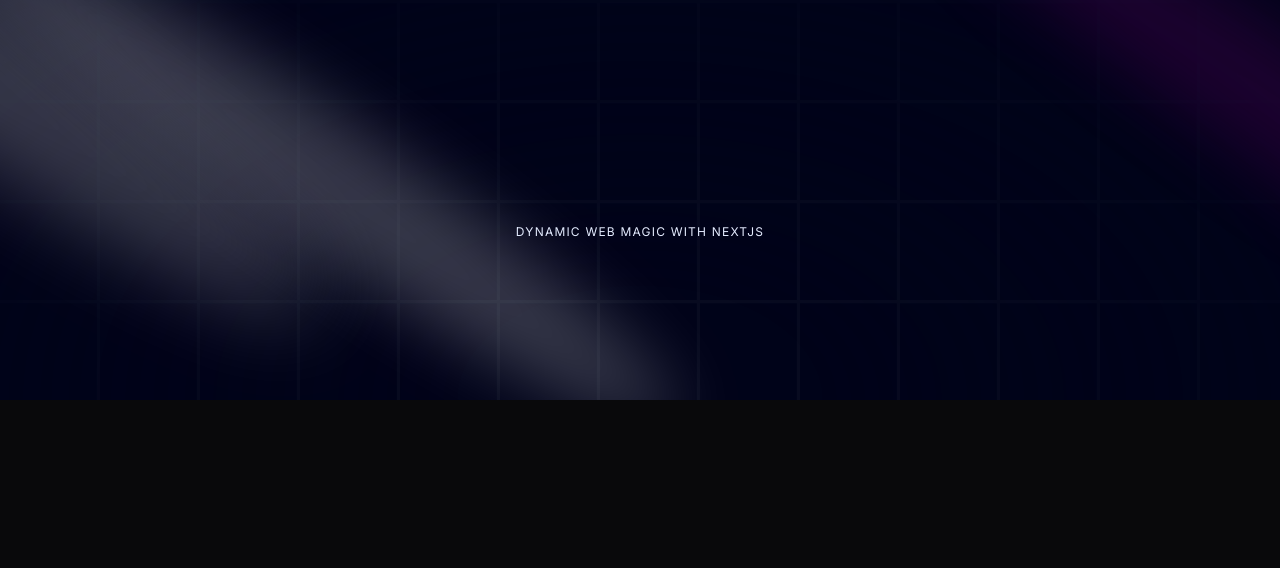
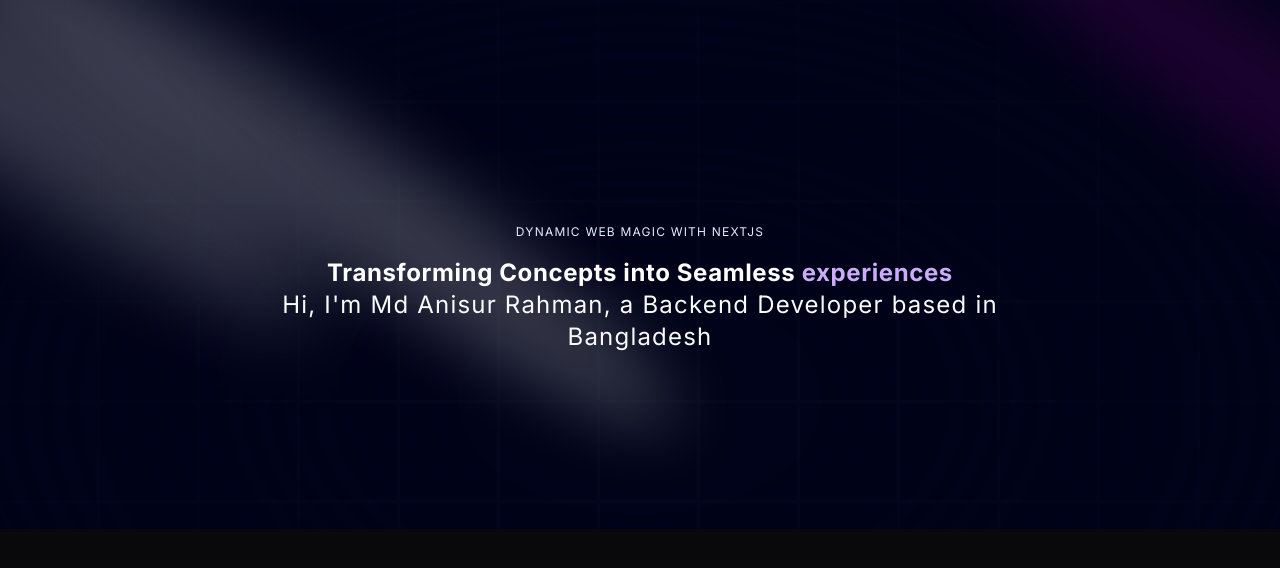
Before and after one commit to AnisurRahman06046/mPortfolio, a Next.js app: page / in a window 1280 px wide. Shown: the top 568 px of the page. Built offline with nearby package versions, Linux system fonts and the light colour scheme.

Commit message:
heading text animation is done

```diff
--- a/components/Hero.tsx
+++ b/components/Hero.tsx
@@ -1,4 +1,5 @@
 import { Spotlight } from "./ui/Spotlight";
+import { TextGenerateEffect } from "./ui/TextGenerate";
 
 function Hero() {
   return (
@@ -14,13 +15,23 @@
         />
         <Spotlight className="top-28 left-80 h-[80vh] w-[50vh]" fill="white" />
       </div>
-      <div className="h-screen absolute top-0 left-0 w-full dark:bg-black-100 bg-white  dark:bg-grid-white/[0.03] bg-grid-black/[0.2]  flex items-center justify-center">
+      <div className="h-screen absolute top-0 left-0 w-full dark:bg-black-100 bg-white  dark:bg-grid-white/[0.01] bg-grid-black/[0.2]  flex items-center justify-center">
         {/* Radial gradient for the container to give a faded look */}
         <div className="absolute pointer-events-none inset-0 flex items-center justify-center dark:bg-black-100 bg-white [mask-image:radial-gradient(ellipse_at_center,transparent_20%,black)]"></div>
       </div>
       <div className="flex justify-center relative my-20 z-10">
         <div className="max-w-[89vw] md:max-w-2xl lg:max-w-[60vw] flex flex-col items-center justify-center">
-          <h2 className="uppercase tracking-widest text-xs text-blue-100 max-w-80">dynamic web magic with nextjs</h2>
+          <h2 className="uppercase tracking-widest text-xs text-blue-100 max-w-80">
+            dynamic web magic with nextjs
+          </h2>
+          <TextGenerateEffect
+            className="text-center text-[40px] md:text-5xl lg:text-6xl"
+            words="Transforming Concepts into Seamless experiences"
+          />
+          <p className="text-center md:tracking-wider mb-4 text-sm md:text-lg lg:text-2xl">
+            Hi, I&apos;m Md Anisur Rahman, a Backend Developer based in
+            Bangladesh
+          </p>
         </div>
       </div>
     </div>
--- /dev/null
+++ b/components/ui/TextGenerate.tsx
@@ -0,0 +1,57 @@
+"use client";
+import { useEffect } from "react";
+import { motion, stagger, useAnimate } from "framer-motion";
+
+import { cn } from "./../../lib/utils";
+
+export const TextGenerateEffect = ({
+  words,
+  className,
+}: {
+  words: string;
+  className?: string;
+}) => {
+  const [scope, animate] = useAnimate();
+  let wordsArray = words.split(" ");
+  useEffect(() => {
+    animate(
+      "span",
+      {
+        opacity: 1,
+      },
+      {
+        duration: 2,
+        delay: stagger(0.2),
+      }
+    );
+  }, [scope.current]);
+
+  const renderWords = () => {
+    return (
+      <motion.div ref={scope}>
+        {wordsArray.map((word, idx) => {
+          return (
+            <motion.span
+              key={word + idx}
+              className={`${
+                idx > 3 ? "text-purple" : "dark:text-white text-black "
+              } opacity-0`}
+            >
+              {word}{" "}
+            </motion.span>
+          );
+        })}
+      </motion.div>
+    );
+  };
+
+  return (
+    <div className={cn("font-bold", className)}>
+      <div className="mt-4">
+        <div className=" dark:text-white text-black text-2xl leading-snug tracking-wide">
+          {renderWords()}
+        </div>
+      </div>
+    </div>
+  );
+};
```
